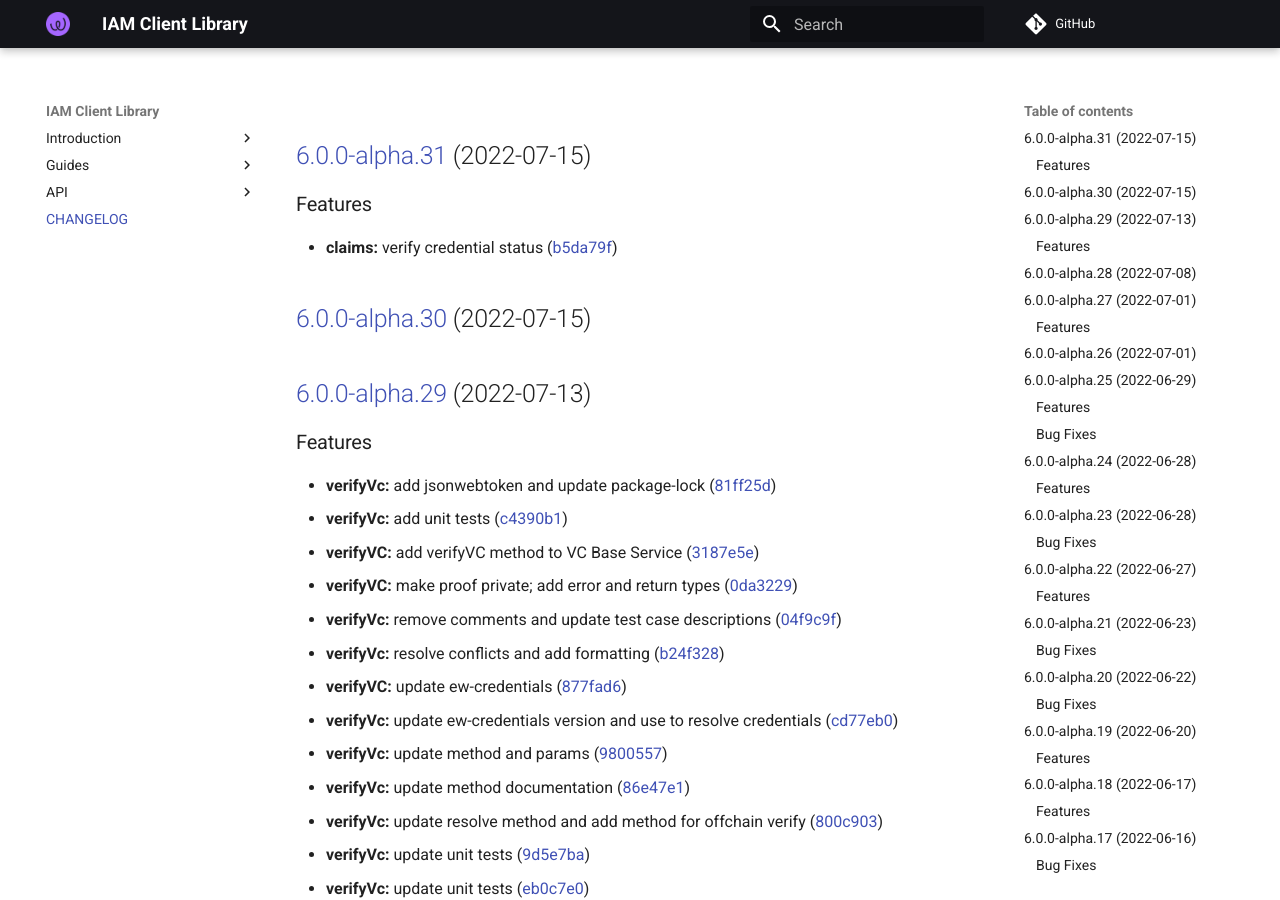
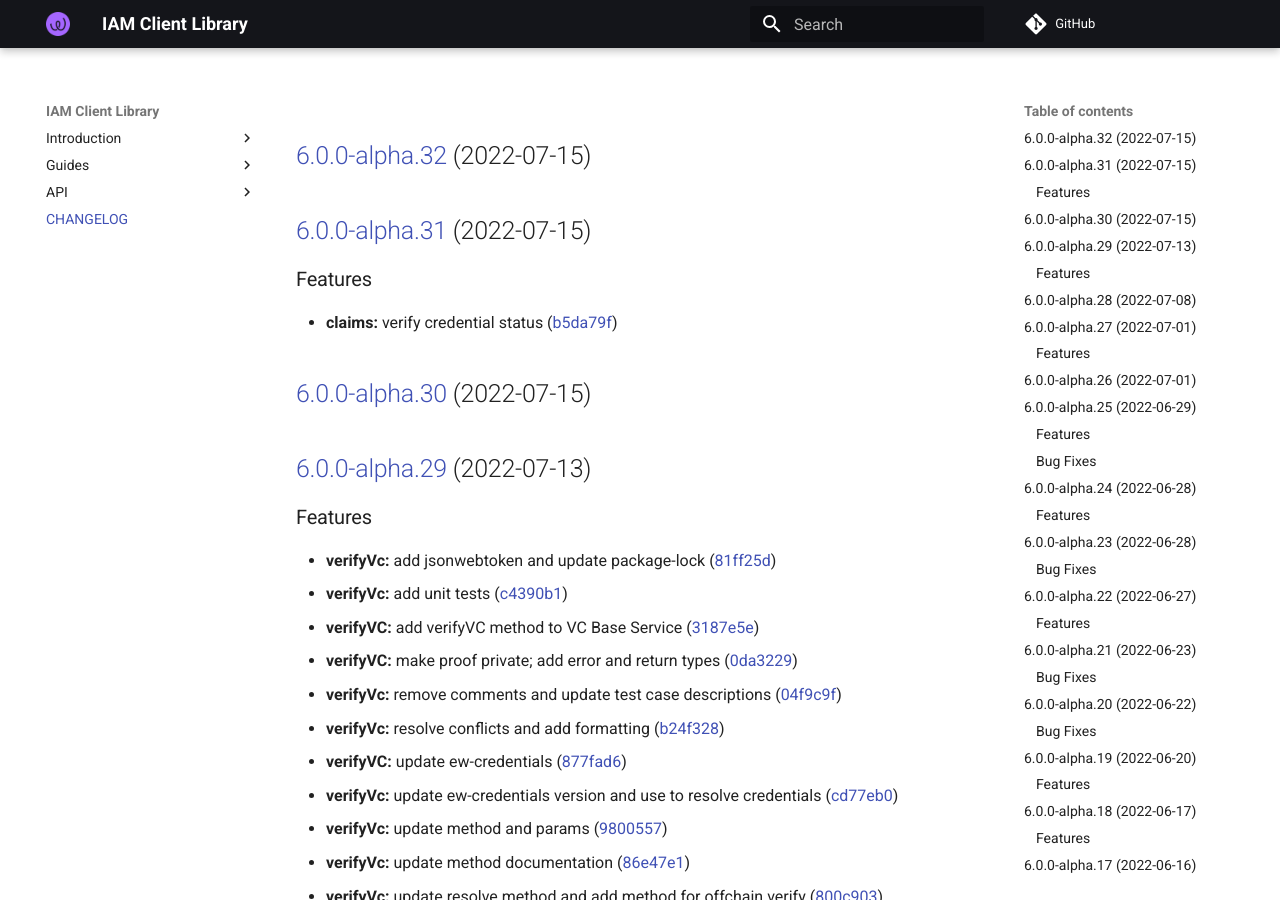
Before and after one commit to energywebfoundation/iam-client-lib, an MkDocs documentation site: the page built from docs/CHANGELOG.md, in a window 1280 px wide and 900 px high. Built offline with MkDocs 1.6.1 and Material for MkDocs 9.7.7, drawn with Linux system fonts in a browser that asks for light colours; comment, search, counter and statistics services are not loaded.

Commit message:
chore(release): 6.0.0-alpha.32 [skip ci]
## [6.0.0-alpha.32](https://github.com/energywebfoundation/iam-client-lib/compare/v6.0.0-alpha.31...v6.0.0-alpha.32) (2022-07-15)

```diff
--- a/docs/CHANGELOG.md
+++ b/docs/CHANGELOG.md
@@ -1,3 +1,5 @@
+## [6.0.0-alpha.32](https://github.com/energywebfoundation/iam-client-lib/compare/v6.0.0-alpha.31...v6.0.0-alpha.32) (2022-07-15)
+
 ## [6.0.0-alpha.31](https://github.com/energywebfoundation/iam-client-lib/compare/v6.0.0-alpha.30...v6.0.0-alpha.31) (2022-07-15)
 
 
--- a/package.json
+++ b/package.json
@@ -1,6 +1,6 @@
 {
   "name": "iam-client-lib",
-  "version": "6.0.0-alpha.31",
+  "version": "6.0.0-alpha.32",
   "description": "Library for Decentralized Identity and Access Management",
   "main": "dist/index.js",
   "module": "dist/index.esm.js",
```
